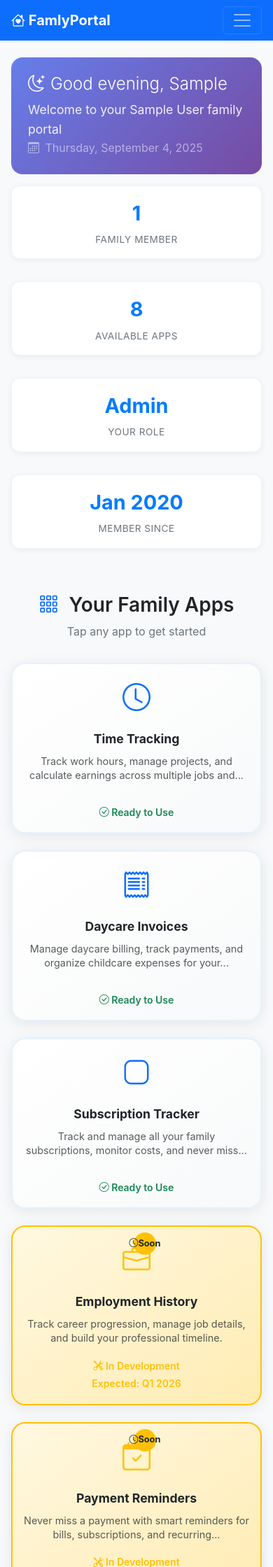
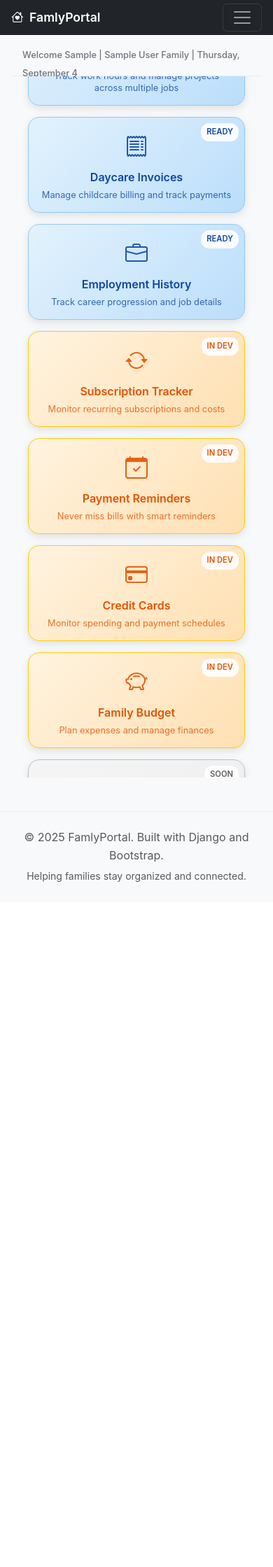
Before and after one commit to Bobska/famlyportal, a Django app: page /accounts/dashboard/ in a window 390 px wide. Shown: the top 2239 px of the page at 70% size. After the commit the page ends 1260 px from the top, so only its background shows below. Run offline with Django 5.2, Linux system fonts and the light colour scheme; a user stored in the database is signed in; tables that the repository leaves empty hold one stand-in row (values such as "Sample post"); grey boxes marked "Sample" are stand-in pictures; some libraries are stand-ins or nearby versions.

Commit message:
feat(dashboard): implement exact specifications with compact nav and viewport optimization
- Compact navigation: 50px max height with bg-dark styling
- Welcome strip: 40px height with minimal info display
- Dashboard container: calc(100vh - 90px) for no-scroll design
- App cards: Color-coded system (blue/yellow/gray for status)
- Removed quick stats section completely
- Viewport optimized for 1920x1080 and 1366x768
- Enhanced responsive design for mobile devices
- Status badges for all apps (Ready/In Dev/Soon)
- Full tablet app-like experience with smooth animations

```diff
--- a/templates/accounts/dashboard.html
+++ b/templates/accounts/dashboard.html
@@ -5,216 +5,180 @@
 
 {% block extra_css %}
 <style>
-/* Tablet App-Like Dashboard Styling */
-
-/* App Card Styling - Main Focus */
-.app-card {
-    background: white;
-    border-radius: 20px;
-    box-shadow: 0 4px 20px rgba(0, 0, 0, 0.08);
-    border: 2px solid transparent;
-    transition: all 0.3s cubic-bezier(0.25, 0.8, 0.25, 1);
-    position: relative;
-    overflow: hidden;
-    min-height: 280px;
+/* Compact Navigation - 50px MAX */
+.compact-nav {
+    padding-top: 0.25rem !important;
+    padding-bottom: 0.25rem !important;
+    min-height: 50px;
+    max-height: 50px;
 }
 
-/* Active/Clickable Cards - High Impact Design */
-.app-card-active {
-    background: linear-gradient(145deg, #ffffff 0%, #f8f9fa 100%);
-    border-color: #e3f2fd;
+.compact-nav .navbar-brand {
+    font-size: 1.1rem;
+    font-weight: 600;
+    padding: 0.25rem 0;
 }
 
-.app-card-active:hover {
-    transform: translateY(-8px) scale(1.02);
-    box-shadow: 0 12px 40px rgba(0, 123, 255, 0.15);
-    border-color: #007bff;
+.compact-nav .nav-link {
+    padding: 0.25rem 0.5rem;
+    font-size: 0.9rem;
 }
 
-.app-card-active:active {
-    transform: translateY(-4px) scale(1.01);
+.compact-nav .compact-dropdown {
+    padding: 0.25rem 0.75rem;
+    font-size: 0.9rem;
 }
 
-/* Coming Soon Cards */
-.app-card-coming-soon {
-    background: linear-gradient(145deg, #fff8e1 0%, #ffecb3 100%);
-    border-color: #ffc107;
-    opacity: 0.9;
+.compact-nav .family-name {
+    font-size: 0.9rem;
+    font-weight: 500;
 }
 
-.app-card-coming-soon:hover {
-    transform: translateY(-3px);
-    box-shadow: 0 8px 25px rgba(255, 193, 7, 0.2);
+/* Welcome Strip - 40px MAX */
+.welcome-strip {
+    background: #f8f9fa;
+    border-bottom: 1px solid #e9ecef;
+    padding: 0.75rem 0;
+    height: 40px;
+    display: flex;
+    align-items: center;
 }
 
-/* Restricted Cards */
-.app-card-restricted {
-    background: linear-gradient(145deg, #f8f9fa 0%, #e9ecef 100%);
-    border-color: #dee2e6;
-    opacity: 0.7;
+.welcome-text {
+    font-size: 0.9rem;
+    color: #6c757d;
+    font-weight: 500;
 }
 
-/* Card Body */
-.app-card-body {
-    padding: 2rem 1.5rem;
+/* Main Dashboard Container - Full Viewport */
+.dashboard-container {
+    height: calc(100vh - 90px); /* 50px nav + 40px welcome strip */
+    overflow-y: auto;
+    padding: 1rem 0;
+}
+
+.app-grid {
+    height: 100%;
+    display: flex;
+    align-items: center;
+}
+
+.app-grid .row {
+    width: 100%;
+    margin: 0;
+}
+
+.app-grid .col-xl-3,
+.app-grid .col-lg-4,
+.app-grid .col-md-6,
+.app-grid .col-sm-12 {
+    padding: 0.75rem;
+}
+
+/* App Cards - Prominent Tablet-Style Design */
+.app-card {
+    transition: all 0.3s ease;
+    cursor: pointer;
+    border-radius: 16px;
+    padding: 1.5rem;
+    text-align: center;
+    box-shadow: 0 4px 12px rgba(0, 0, 0, 0.1);
+    min-height: 160px;
     display: flex;
     flex-direction: column;
     justify-content: center;
-    align-items: center;
-    height: 100%;
+    position: relative;
+    overflow: hidden;
+    text-decoration: none;
 }
 
-/* App Icons - Large and Prominent */
-.app-icon-container {
-    position: relative;
-    margin-bottom: 1rem;
+.app-card:hover {
+    transform: translateY(-6px);
+    box-shadow: 0 12px 28px rgba(0, 0, 0, 0.15);
+    text-decoration: none;
 }
 
-.app-icon {
-    font-size: 4rem;
-    display: block;
-    transition: all 0.3s ease;
+/* Available Apps - Light Blue Background */
+.app-card.available {
+    background: linear-gradient(135deg, #e3f2fd 0%, #bbdefb 100%);
+    border: 1px solid #90caf9;
+    color: #0d47a1;
 }
 
-.app-card-active:hover .app-icon {
-    transform: scale(1.1);
-    filter: drop-shadow(0 4px 8px rgba(0, 123, 255, 0.3));
+.app-card.available:hover {
+    color: #0d47a1;
+}
+
+/* In Development Apps - Yellow Background */
+.app-card.in-development {
+    background: linear-gradient(135deg, #fff3e0 0%, #ffe0b2 100%);
+    border: 1px solid #ffcc02;
+    color: #e65100;
+}
+
+.app-card.in-development:hover {
+    color: #e65100;
+}
+
+/* Coming Soon Apps - Light Gray */
+.app-card.coming-soon {
+    background: linear-gradient(135deg, #f5f5f5 0%, #eeeeee 100%);
+    border: 1px solid #bdbdbd;
+    color: #616161;
+    cursor: not-allowed;
+}
+
+.app-card.coming-soon:hover {
+    transform: translateY(-2px);
+    color: #616161;
+}
+
+/* App Icons */
+.app-card .app-icon {
+    font-size: 3rem;
+    margin-bottom: 0.75rem;
+    opacity: 0.9;
+    display: block;
 }
 
 /* App Titles */
-.app-title {
-    font-size: 1.25rem;
-    font-weight: 700;
-    margin-bottom: 0.75rem;
-    transition: color 0.3s ease;
-}
-
-.app-card-active:hover .app-title {
-    color: #007bff !important;
+.app-card .app-title {
+    font-size: 1.1rem;
+    font-weight: 600;
+    margin-bottom: 0.5rem;
 }
 
 /* App Descriptions */
-.app-description {
-    font-size: 0.9rem;
-    line-height: 1.4;
-    margin-bottom: 1rem;
-    text-align: center;
+.app-card .app-description {
+    font-size: 0.85rem;
+    opacity: 0.8;
+    line-height: 1.3;
+    margin: 0;
 }
 
-/* Status Indicators */
-.app-access-indicator {
+/* Status Badges */
+.status-badge {
     position: absolute;
-    top: -10px;
-    right: -10px;
-    font-size: 1.5rem;
-    color: #28a745;
-    opacity: 0;
-    transition: all 0.3s ease;
+    top: 0.5rem;
+    right: 0.5rem;
+    background: rgba(255, 255, 255, 0.9);
+    border-radius: 12px;
+    padding: 0.25rem 0.5rem;
+    font-size: 0.7rem;
+    font-weight: 600;
+    text-transform: uppercase;
 }
 
-.app-card-active:hover .app-access-indicator {
-    opacity: 1;
-    transform: scale(1.2);
+.status-badge.ready {
+    color: #0d47a1;
 }
 
-.coming-soon-badge, .restricted-badge {
-    position: absolute;
-    top: -8px;
-    right: -8px;
-    background: #ffc107;
-    color: #212529;
-    border-radius: 50%;
-    width: 32px;
-    height: 32px;
-    display: flex;
-    align-items: center;
-    justify-content: center;
-    font-size: 0.8rem;
-    font-weight: bold;
+.status-badge.dev {
+    color: #e65100;
 }
 
-.restricted-badge {
-    background: #6c757d;
-    color: white;
-}
-
-.app-status-indicator {
-    margin-top: auto;
-}
-
-/* Remove link styling */
-.app-card-link:hover {
-    text-decoration: none;
-}
-
-/* Welcome Section - Minimal */
-.welcome-hero {
-    background: linear-gradient(135deg, #667eea 0%, #764ba2 100%);
-    color: white;
-    border-radius: 16px;
-    margin-bottom: 1.5rem;
-    padding: 2rem;
-}
-
-.welcome-hero h1 {
-    font-size: 2rem;
-    font-weight: 300;
-    margin-bottom: 0.5rem;
-}
-
-.welcome-subtitle {
-    opacity: 0.9;
-    font-size: 1.1rem;
-}
-
-/* Quick Stats - Compact */
-.stats-row {
-    margin-bottom: 2rem;
-}
-
-.stat-card {
-    background: white;
-    border-radius: 12px;
-    box-shadow: 0 2px 8px rgba(0, 0, 0, 0.06);
-    border: 1px solid #f1f3f4;
-    text-align: center;
-    padding: 1.5rem 1rem;
-}
-
-.stat-number {
-    font-size: 1.8rem;
-    font-weight: 700;
-    color: #007bff;
-    margin-bottom: 0.25rem;
-}
-
-.stat-label {
-    color: #6c757d;
-    font-size: 0.85rem;
-    text-transform: uppercase;
-    letter-spacing: 0.5px;
-}
-
-/* Apps Grid - Main Focus Area */
-.apps-section {
-    margin-top: 1rem;
-}
-
-.apps-header {
-    text-align: center;
-    margin-bottom: 2rem;
-}
-
-.apps-header h2 {
-    font-size: 1.75rem;
-    font-weight: 600;
-    color: #212529;
-    margin-bottom: 0.5rem;
-}
-
-.apps-subtitle {
-    color: #6c757d;
-    font-size: 1rem;
+.status-badge.soon {
+    color: #616161;
 }
 
 /* No Family State */
@@ -224,6 +188,7 @@
     box-shadow: 0 8px 32px rgba(0, 0, 0, 0.1);
     text-align: center;
     padding: 4rem 2rem;
+    margin-top: 3rem;
 }
 
 .no-family-icon {
@@ -233,63 +198,65 @@
 }
 
 /* Responsive Design */
-@media (max-width: 768px) {
-    .app-card-body {
-        padding: 1.5rem 1rem;
-        min-height: 240px;
+@media (max-width: 1200px) {
+    .app-card .app-icon {
+        font-size: 2.5rem;
     }
 
-    .app-icon {
-        font-size: 3rem;
+    .app-card {
+        min-height: 140px;
+        padding: 1.25rem;
+    }
 }
 
-    .app-title {
-        font-size: 1.1rem;
+@media (max-width: 768px) {
+    .dashboard-container {
+        height: calc(100vh - 80px);
+        padding: 0.75rem 0;
     }
 
-    .welcome-hero {
-        padding: 1.5rem;
-        margin-bottom: 1rem;
+    .app-card {
+        min-height: 120px;
+        padding: 1rem;
     }
 
-    .welcome-hero h1 {
-        font-size: 1.5rem;
+    .app-card .app-icon {
+        font-size: 2rem;
+        margin-bottom: 0.5rem;
     }
 
-    .stat-card {
-        padding: 1rem 0.5rem;
-        margin-bottom: 1rem;
+    .app-card .app-title {
+        font-size: 1rem;
+    }
+
+    .app-card .app-description {
+        font-size: 0.8rem;
+    }
+
+    .welcome-strip {
+        height: 35px;
+        padding: 0.5rem 0;
+    }
+
+    .welcome-text {
+        font-size: 0.8rem;
     }
 }
 
 @media (max-width: 576px) {
-    .app-card {
-        min-height: 220px;
+    .app-grid .col-sm-12 {
+        padding: 0.5rem;
     }
 
-    .app-card-body {
-        padding: 1rem;
-    }
-
-    .app-icon {
-        font-size: 2.5rem;
+    .dashboard-container {
+        padding: 0.5rem 0;
     }
 }
 
 /* Animations */
-@keyframes fadeInUp {
-    from {
+.app-card {
     opacity: 0;
-        transform: translateY(30px);
-    }
-    to {
-        opacity: 1;
-        transform: translateY(0);
-    }
-}
-
-.app-card {
-    animation: fadeInUp 0.5s ease forwards;
+    animation: slideInUp 0.6s ease forwards;
 }
 
 .app-card:nth-child(1) { animation-delay: 0.1s; }
@@ -300,92 +267,141 @@
 .app-card:nth-child(6) { animation-delay: 0.6s; }
 .app-card:nth-child(7) { animation-delay: 0.7s; }
 .app-card:nth-child(8) { animation-delay: 0.8s; }
+
+@keyframes slideInUp {
+    from {
+        opacity: 0;
+        transform: translateY(30px);
+    }
+    to {
+        opacity: 1;
+        transform: translateY(0);
+    }
+}
 </style>
 {% endblock %}
 
 {% block content %}
 {% if primary_family %}
-<!-- Minimal Welcome Hero -->
-<div class="welcome-hero">
-    <div class="row align-items-center">
-        <div class="col-md-8">
-            <h1>
-                {% now "H" as current_hour %}
-                {% if current_hour|add:"0" < 12 %}
-                    <i class="bi bi-sun me-2"></i>Good morning, {{ user.first_name|default:user.username }}
-                {% elif current_hour|add:"0" < 18 %}
-                    <i class="bi bi-sun me-2"></i>Good afternoon, {{ user.first_name|default:user.username }}
-                {% else %}
-                    <i class="bi bi-moon-stars me-2"></i>Good evening, {{ user.first_name|default:user.username }}
-                {% endif %}
-            </h1>
-            <p class="welcome-subtitle mb-0">
-                Welcome to your {{ primary_family.name }} family portal
-            </p>
-        </div>
-        <div class="col-md-4 text-md-end">
-            <div class="text-white-50">
-                <i class="bi bi-calendar3 me-1"></i>
-                {% now "l, F j, Y" %}
-            </div>
-        </div>
+<!-- Compact Welcome Strip (40px) -->
+<div class="welcome-strip">
+    <div class="container">
+        <span class="welcome-text">
+            Welcome {{ user.first_name|default:user.username }} | {{ primary_family.name }} Family | {% now "l, F j" %}
+        </span>
     </div>
 </div>
 
-<!-- Compact Stats Row -->
-<div class="row stats-row">
-    <div class="col-lg-3 col-md-6 mb-3">
-        <div class="stat-card">
-            <div class="stat-number">{% get_family_member_count as member_count %}{{ member_count }}</div>
-            <div class="stat-label">Family Member{{ member_count|pluralize }}</div>
+<!-- Main Dashboard Container (Full Viewport Height) -->
+<div class="dashboard-container">
+    <div class="container app-grid">
+        <div class="row">
+
+            <!-- Timesheet App - Available -->
+            {% has_app_permission 'timesheet' as can_timesheet %}
+            {% if can_timesheet %}
+            <div class="col-xl-3 col-lg-4 col-md-6 col-sm-12">
+                <a href="{% url 'timesheet:dashboard' %}" class="app-card available">
+                    <span class="status-badge ready">Ready</span>
+                    <i class="bi bi-clock app-icon"></i>
+                    <h5 class="app-title">Time Tracking</h5>
+                    <p class="app-description">Track work hours and manage projects across multiple jobs</p>
+                </a>
+            </div>
+            {% endif %}
+
+            <!-- Daycare Invoices App - Available -->
+            {% has_app_permission 'daycare_invoices' as can_daycare %}
+            {% if can_daycare %}
+            <div class="col-xl-3 col-lg-4 col-md-6 col-sm-12">
+                <a href="{% url 'daycare_invoices:dashboard' %}" class="app-card available">
+                    <span class="status-badge ready">Ready</span>
+                    <i class="bi bi-receipt app-icon"></i>
+                    <h5 class="app-title">Daycare Invoices</h5>
+                    <p class="app-description">Manage childcare billing and track payments</p>
+                </a>
+            </div>
+            {% endif %}
+
+            <!-- Employment History App - Available -->
+            {% has_app_permission 'employment_history' as can_employment %}
+            {% if can_employment %}
+            <div class="col-xl-3 col-lg-4 col-md-6 col-sm-12">
+                <a href="{% url 'employment_history:dashboard' %}" class="app-card available">
+                    <span class="status-badge ready">Ready</span>
+                    <i class="bi bi-briefcase app-icon"></i>
+                    <h5 class="app-title">Employment History</h5>
+                    <p class="app-description">Track career progression and job details</p>
+                </a>
+            </div>
+            {% endif %}
+
+            <!-- Subscription Tracker App - In Development -->
+            {% has_app_permission 'subscription_tracker' as can_subscriptions %}
+            {% if can_subscriptions %}
+            <div class="col-xl-3 col-lg-4 col-md-6 col-sm-12">
+                <div class="app-card in-development">
+                    <span class="status-badge dev">In Dev</span>
+                    <i class="bi bi-arrow-repeat app-icon"></i>
+                    <h5 class="app-title">Subscription Tracker</h5>
+                    <p class="app-description">Monitor recurring subscriptions and costs</p>
                 </div>
             </div>
-    <div class="col-lg-3 col-md-6 mb-3">
-        <div class="stat-card">
-            <div class="stat-number">8</div>
-            <div class="stat-label">Available Apps</div>
+            {% endif %}
+
+            <!-- Upcoming Payments App - In Development -->
+            {% has_app_permission 'upcoming_payments' as can_payments %}
+            {% if can_payments %}
+            <div class="col-xl-3 col-lg-4 col-md-6 col-sm-12">
+                <div class="app-card in-development">
+                    <span class="status-badge dev">In Dev</span>
+                    <i class="bi bi-calendar-check app-icon"></i>
+                    <h5 class="app-title">Payment Reminders</h5>
+                    <p class="app-description">Never miss bills with smart reminders</p>
                 </div>
             </div>
-    <div class="col-lg-3 col-md-6 mb-3">
-        <div class="stat-card">
-            <div class="stat-number">{{ primary_family_member.get_role_display }}</div>
-            <div class="stat-label">Your Role</div>
+            {% endif %}
+
+            <!-- Credit Cards App - In Development -->
+            {% has_app_permission 'credit_cards' as can_credit %}
+            {% if can_credit %}
+            <div class="col-xl-3 col-lg-4 col-md-6 col-sm-12">
+                <div class="app-card in-development">
+                    <span class="status-badge dev">In Dev</span>
+                    <i class="bi bi-credit-card app-icon"></i>
+                    <h5 class="app-title">Credit Cards</h5>
+                    <p class="app-description">Monitor spending and payment schedules</p>
                 </div>
             </div>
-    <div class="col-lg-3 col-md-6 mb-3">
-        <div class="stat-card">
-            <div class="stat-number">{{ primary_family_member.joined_at|date:"M Y" }}</div>
-            <div class="stat-label">Member Since</div>
+            {% endif %}
+
+            <!-- Household Budget App - In Development -->
+            {% has_app_permission 'household_budget' as can_budget %}
+            {% if can_budget %}
+            <div class="col-xl-3 col-lg-4 col-md-6 col-sm-12">
+                <div class="app-card in-development">
+                    <span class="status-badge dev">In Dev</span>
+                    <i class="bi bi-piggy-bank app-icon"></i>
+                    <h5 class="app-title">Family Budget</h5>
+                    <p class="app-description">Plan expenses and manage finances</p>
                 </div>
             </div>
+            {% endif %}
+
+            <!-- AutoCraft CV App - Coming Soon -->
+            {% has_app_permission 'autocraftcv' as can_cv %}
+            {% if can_cv %}
+            <div class="col-xl-3 col-lg-4 col-md-6 col-sm-12">
+                <div class="app-card coming-soon">
+                    <span class="status-badge soon">Soon</span>
+                    <i class="bi bi-file-earmark-text app-icon"></i>
+                    <h5 class="app-title">AutoCraft CV</h5>
+                    <p class="app-description">AI-powered CV and cover letter generation</p>
                 </div>
+            </div>
+            {% endif %}
 
-<!-- Main Apps Grid - Primary Focus -->
-<div class="apps-section">
-    <div class="apps-header">
-        <h2>
-            <i class="bi bi-grid-3x3-gap text-primary me-2"></i>
-            Your Family Apps
-        </h2>
-        <p class="apps-subtitle">Tap any app to get started</p>
         </div>
-
-    <div class="row">
-        {% app_card 'timesheet' 'Time Tracking' 'Track work hours, manage projects, and calculate earnings across multiple jobs and positions.' 'timesheet:dashboard' %}
-
-        {% app_card 'daycare_invoices' 'Daycare Invoices' 'Manage daycare billing, track payments, and organize childcare expenses for your family.' 'daycare_invoices:dashboard' %}
-
-        {% app_card 'subscription_tracker' 'Subscription Tracker' 'Track and manage all your family subscriptions, monitor costs, and never miss renewal dates.' 'subscription_tracker:dashboard' %}
-
-        {% app_card 'employment_history' 'Employment History' 'Track career progression, manage job details, and build your professional timeline.' 'employment_history:dashboard' %}
-
-        {% app_card 'upcoming_payments' 'Payment Reminders' 'Never miss a payment with smart reminders for bills, subscriptions, and recurring expenses.' 'upcoming_payments:dashboard' %}
-
-        {% app_card 'credit_cards' 'Credit Cards' 'Monitor credit card usage, track spending, and manage payment schedules safely.' 'credit_cards:dashboard' %}
-
-        {% app_card 'household_budget' 'Family Budget' 'Plan and track family expenses, set savings goals, and manage household finances.' 'household_budget:dashboard' %}
-
-        {% app_card 'autocraftcv' 'AutoCraft CV' 'Generate professional CVs and cover letters using AI and your employment history.' 'autocraftcv:dashboard' %}
     </div>
 </div>
 
@@ -419,65 +435,27 @@
 
 {% block extra_js %}
 <script>
-// Enhanced app card interactions
+// Enhanced tablet app-like interactions
 document.addEventListener('DOMContentLoaded', function() {
-    // Add click sound effect (optional)
-    const appCards = document.querySelectorAll('.app-card-active');
+    const appCards = document.querySelectorAll('.app-card.available');
 
     appCards.forEach(card => {
         // Add haptic feedback for mobile devices
         card.addEventListener('touchstart', function() {
             if (navigator.vibrate) {
-                navigator.vibrate(10); // Subtle vibration feedback
+                navigator.vibrate(10);
             }
         });
 
-        // Add ripple effect on click
-        card.addEventListener('click', function(e) {
-            const ripple = document.createElement('div');
-            ripple.style.position = 'absolute';
-            ripple.style.borderRadius = '50%';
-            ripple.style.background = 'rgba(0, 123, 255, 0.3)';
-            ripple.style.transform = 'scale(0)';
-            ripple.style.animation = 'ripple 0.6s linear';
-            ripple.style.left = (e.clientX - card.offsetLeft) + 'px';
-            ripple.style.top = (e.clientY - card.offsetTop) + 'px';
-            ripple.style.width = ripple.style.height = '20px';
-            ripple.style.pointerEvents = 'none';
+        // Add subtle click feedback
+        card.addEventListener('mousedown', function() {
+            this.style.transform = 'translateY(-4px) scale(0.98)';
+        });
 
-            card.style.position = 'relative';
-            card.appendChild(ripple);
-
-            setTimeout(() => {
-                ripple.remove();
-            }, 600);
+        card.addEventListener('mouseup', function() {
+            this.style.transform = '';
         });
     });
-
-    // Staggered animation for cards on page load
-    const allCards = document.querySelectorAll('.app-card');
-    allCards.forEach((card, index) => {
-        card.style.opacity = '0';
-        card.style.transform = 'translateY(50px)';
-
-        setTimeout(() => {
-            card.style.transition = 'all 0.6s cubic-bezier(0.25, 0.8, 0.25, 1)';
-            card.style.opacity = '1';
-            card.style.transform = 'translateY(0)';
-        }, index * 100 + 200);
 });
-});
-
-// CSS for ripple animation
-const style = document.createElement('style');
-style.textContent = `
-    @keyframes ripple {
-        to {
-            transform: scale(4);
-            opacity: 0;
-        }
-    }
-`;
-document.head.appendChild(style);
 </script>
 {% endblock %}
--- a/templates/base.html
+++ b/templates/base.html
@@ -20,18 +20,18 @@
 </head>
 <body>
     <!-- Navigation -->
-    <nav class="navbar navbar-expand-lg navbar-dark bg-primary sticky-top" style="z-index: 1030;">
+    <nav class="navbar navbar-expand-lg navbar-dark bg-dark compact-nav" style="z-index: 1030;">
         <div class="container">
-            <a class="navbar-brand fw-bold" href="{% url 'accounts:dashboard' %}">
-                <i class="bi bi-house-heart"></i> FamlyPortal
+            <a class="navbar-brand" href="{% url 'accounts:dashboard' %}">
+                <i class="bi bi-house-heart me-1"></i> FamlyPortal
             </a>
 
             {% if user.is_authenticated and user.primary_family %}
             <!-- Family Name Display -->
-            <div class="navbar-text text-white d-none d-md-block mx-3">
+            <span class="navbar-text family-name text-white d-none d-md-inline">
                 <i class="bi bi-people-fill me-1"></i>
-                <strong>{{ user.primary_family.name }}</strong>
-            </div>
+                {{ user.primary_family.name }}
+            </span>
             {% endif %}
 
             {% if user.is_authenticated %}
@@ -43,13 +43,13 @@
                 <ul class="navbar-nav ms-auto">
                     <!-- User Profile Dropdown -->
                     <li class="nav-item dropdown">
-                        <a class="nav-link dropdown-toggle d-flex align-items-center" href="#" role="button" data-bs-toggle="dropdown">
+                        <a class="nav-link dropdown-toggle compact-dropdown" href="#" role="button" data-bs-toggle="dropdown">
                             {% if user.profile_picture %}
-                                <img src="{{ user.profile_picture.url }}" alt="Profile" class="rounded-circle me-2" width="32" height="32">
+                                <img src="{{ user.profile_picture.url }}" alt="Profile" class="rounded-circle me-1" width="24" height="24">
                             {% else %}
-                                <i class="bi bi-person-circle me-1 fs-5"></i>
+                                <i class="bi bi-person-circle me-1"></i>
                             {% endif %}
-                            <span>{{ user|user_display_name }}</span>
+                            {{ user|user_display_name }}
                             {% if user.primary_family_member %}
                                 <small class="ms-1 opacity-75">({{ user.primary_family_member.get_role_display }})</small>
                             {% endif %}
```
Lines whose indentation alone changed are shown as unchanged.
